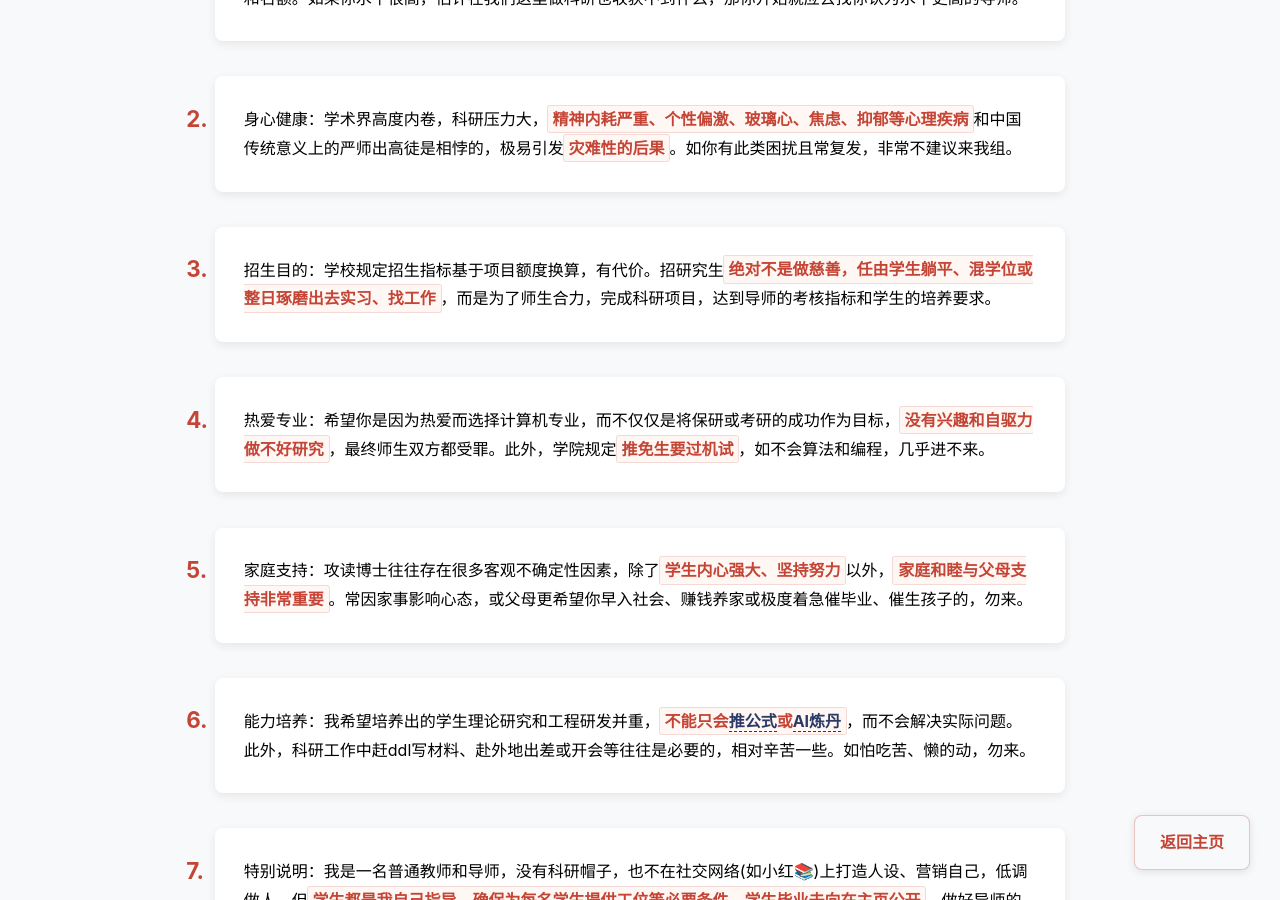
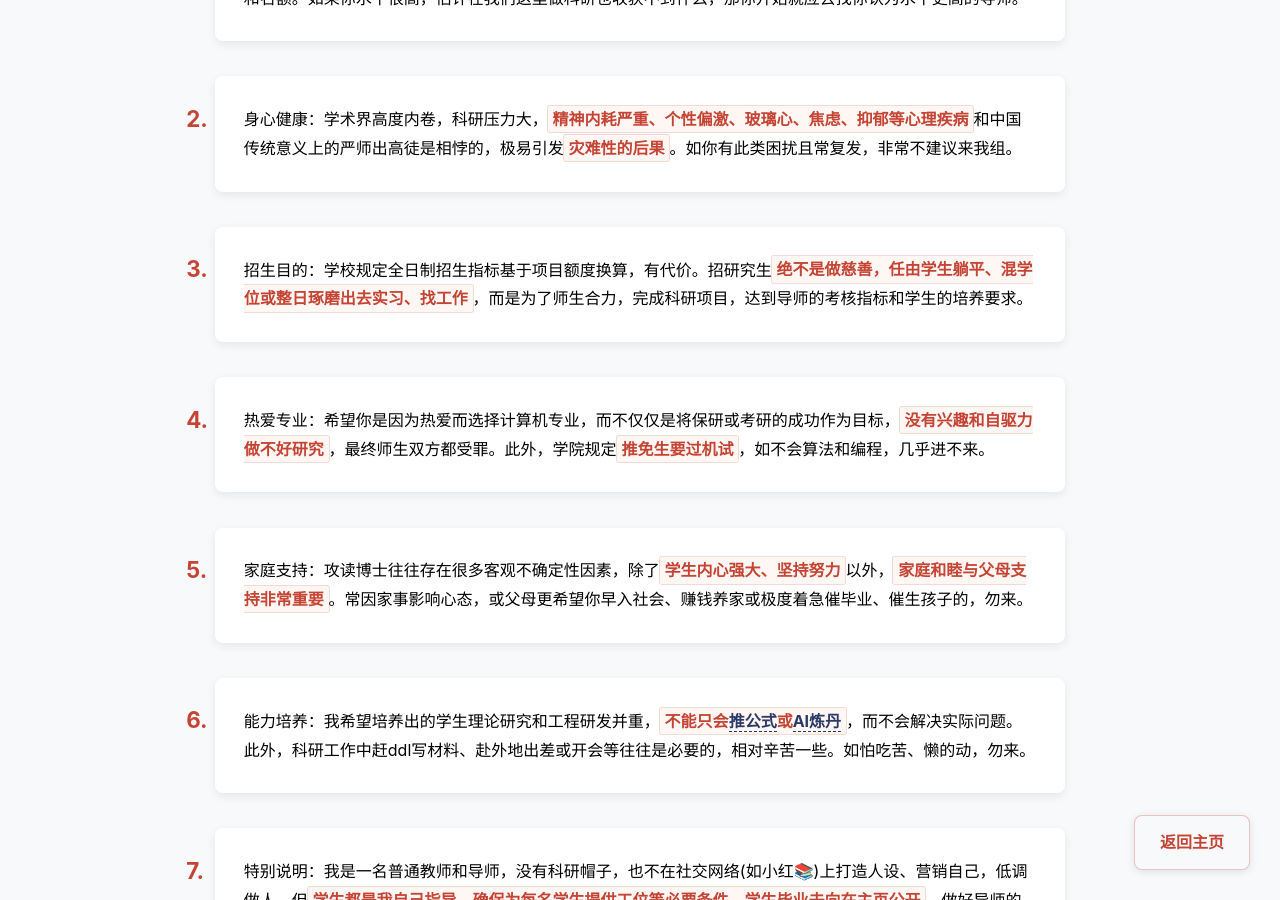
Before and after one commit to fangvv/Homepage, a Jekyll site: the page faq2.html, which Jekyll copies as it is, in a window 1280 px wide and 900 px high, scrolled down 354 px. Built offline with Jekyll 4.4.1, drawn with Linux system fonts in a browser that asks for light colours; comment, search, counter and statistics services are not loaded.

Commit message:
update faq2

```diff
--- a/faq2.html
+++ b/faq2.html
@@ -120,7 +120,7 @@
 
 <li>身心健康：学术界高度内卷，科研压力大，<strong>精神内耗严重、个性偏激、玻璃心、焦虑、抑郁等心理疾病</strong>和中国传统意义上的严师出高徒是相悖的，极易引发<strong>灾难性的后果</strong>。如你有此类困扰且常复发，非常不建议来我组。</li>
 
-<li>招生目的：学校规定招生指标基于项目额度换算，有代价。招研究生<strong>绝对不是做慈善，任由学生躺平、混学位或整日琢磨出去实习、找工作</strong>，而是为了师生合力，完成科研项目，达到导师的考核指标和学生的培养要求。</li>
+<li>招生目的：学校规定全日制招生指标基于项目额度换算，有代价。招研究生<strong>绝不是做慈善，任由学生躺平、混学位或整日琢磨出去实习、找工作</strong>，而是为了师生合力，完成科研项目，达到导师的考核指标和学生的培养要求。</li>
 
 <li>热爱专业：希望你是因为热爱而选择计算机专业，而不仅仅是将保研或考研的成功作为目标，<strong>没有兴趣和自驱力做不好研究</strong>，最终师生双方都受罪。此外，学院规定<strong>推免生要过机试</strong>，如不会算法和编程，几乎进不来。</li>
 
```
